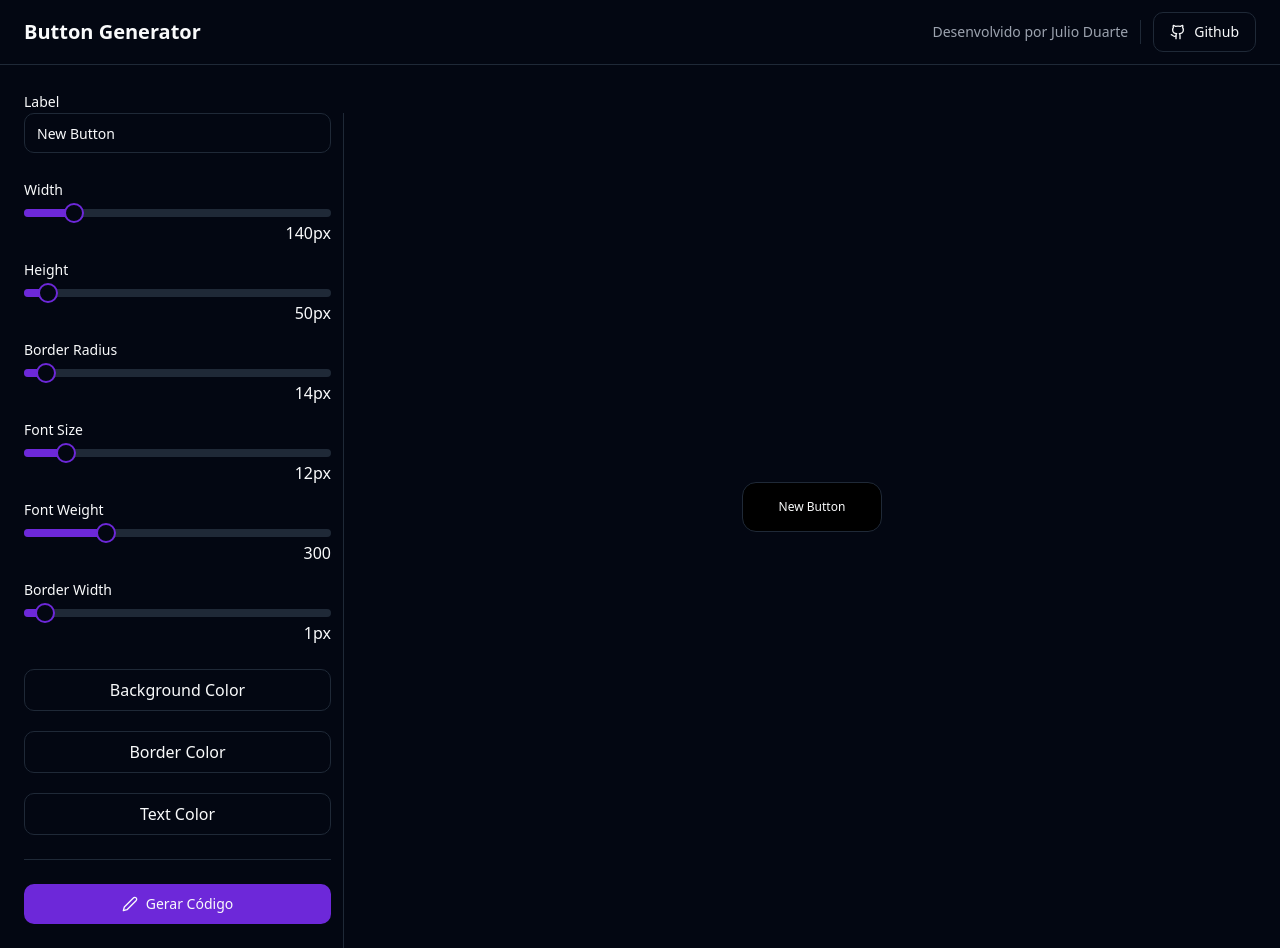
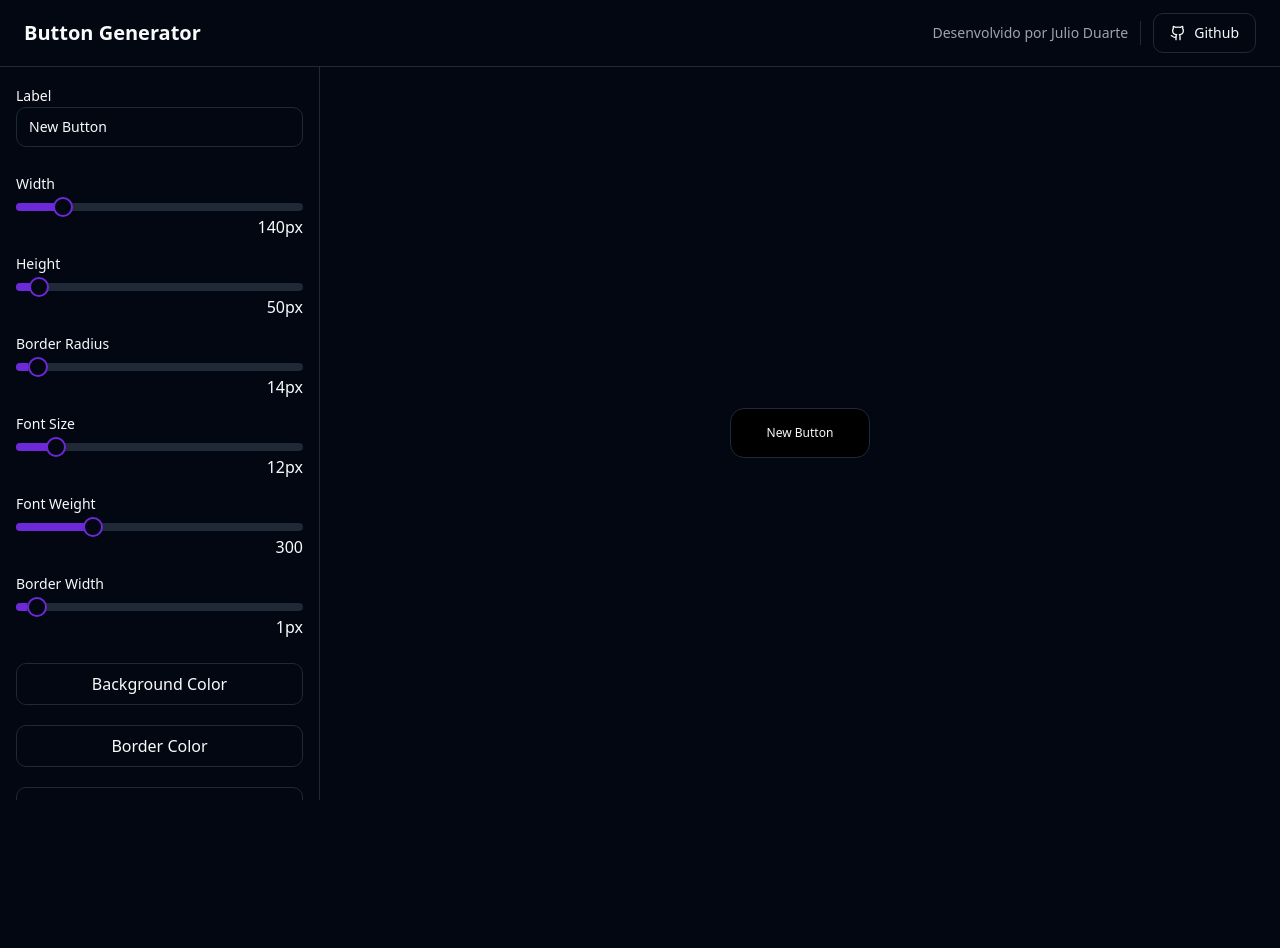
Before and after one commit to iJulioDuarte/button-generator, a React (Vite) app: page / in a window 1280 px wide. After the commit the page ends 800 px from the top, so only its background shows below. Built offline with nearby package versions, Linux system fonts and the light colour scheme.

Commit message:
refactor: implementacao de display grid

```diff
--- a/src/App.tsx
+++ b/src/App.tsx
@@ -4,12 +4,10 @@ import { Header } from "./components/layout/header";
 
 export const App = () => {
   return (
-    <div className="min-w-screen min-h-screen flex flex-col">
+    <div className="max-h-screen grid-rows-12 grid-cols-12 grid-flow-row grid overflow-hidden">
       <Header />
-      <main className="flex-1 p-6 flex gap-6">
-        <Sidebar />
-        <Content />
-      </main>
+      <Sidebar />
+      <Content />
     </div>
   );
 };
--- a/src/components/layout/content/index.tsx
+++ b/src/components/layout/content/index.tsx
@@ -5,7 +5,7 @@ export const Content: FC = () => {
   const buttonConfigs = useButtonConfigs();
 
   return (
-    <section className="flex flex-col flex-1 gap-4 items-center justify-center">
+    <section className="flex flex-col flex-1 gap-4 items-center justify-center col-span-9 row-span-11">
       <button style={{ ...buttonConfigs }}>{buttonConfigs.label}</button>
     </section>
   );
--- a/src/components/layout/header/index.tsx
+++ b/src/components/layout/header/index.tsx
@@ -4,7 +4,7 @@ import { Github } from "lucide-react";
 import { FC } from "react";
 
 export const Header: FC = () => (
-  <header className="px-6 py-3 flex items-center justify-between border-b">
+  <header className="px-6 py-3 flex items-center justify-between border-b col-span-full row-span-1">
     <h1 className="text-xl font-bold">Button Generator</h1>
 
     <div className="flex items-center gap-3">
--- a/src/components/layout/sidebar/index.tsx
+++ b/src/components/layout/sidebar/index.tsx
@@ -82,8 +82,8 @@ export const Sidebar: FC = () => {
   );
 
   return (
-    <aside className="w-80 space-y-6 flex gap-3">
-      <form className="space-y-6 w-80">
+    <aside className="w-full h-full overflow-auto space-y-6 flex gap-3 col-span-3 row-span-11 p-4 border-r border-border">
+      <form className="space-y-6 w-full">
         {labelInputSection}
 
         {buttonConfigsSection}
@@ -92,12 +92,11 @@ export const Sidebar: FC = () => {
 
         <Separator />
 
-        <Button className="w-full gap-2" type="button">
+        <Button className="w-full" type="button">
           <Pen className="w-4 h-4" />
           Gerar Código
         </Button>
       </form>
-      <Separator orientation="vertical" className="h-full" />
     </aside>
   );
 };
--- a/src/index.css
+++ b/src/index.css
@@ -30,6 +30,7 @@
 @layer base {
   * {
     @apply border-border;
+    @apply break-words;
   }
   body {
     @apply bg-background text-foreground;
--- a/tailwind.config.js
+++ b/tailwind.config.js
@@ -2,11 +2,11 @@
 module.exports = {
   darkMode: ["class"],
   content: [
-    './pages/**/*.{ts,tsx}',
-    './components/**/*.{ts,tsx}',
-    './app/**/*.{ts,tsx}',
-    './src/**/*.{ts,tsx}',
-	],
+    "./pages/**/*.{ts,tsx}",
+    "./components/**/*.{ts,tsx}",
+    "./app/**/*.{ts,tsx}",
+    "./src/**/*.{ts,tsx}",
+  ],
   theme: {
     container: {
       center: true,
@@ -70,7 +70,23 @@ module.exports = {
         "accordion-down": "accordion-down 0.2s ease-out",
         "accordion-up": "accordion-up 0.2s ease-out",
       },
+      gridTemplateRows: {
+        7: "repeat(7, minmax(0, 1fr))",
+        8: "repeat(8, minmax(0, 1fr))",
+        9: "repeat(9, minmax(0, 1fr))",
+        10: "repeat(10, minmax(0, 1fr))",
+        11: "repeat(11 minmax(0, 1fr))",
+        12: "repeat(12, minmax(0, 1fr))",
+      },
+      gridRow: {
+        "span-7": "span 7 / span 7",
+        "span-8": "span 8 / span 8",
+        "span-9": "span 9 / span 9",
+        "span-10": "span 10 / span 10",
+        "span-11": "span 11/ span 11",
+        "span-12": "span 12 / span 12",
+      },
     },
   },
   plugins: [require("tailwindcss-animate")],
-}
+};
```
